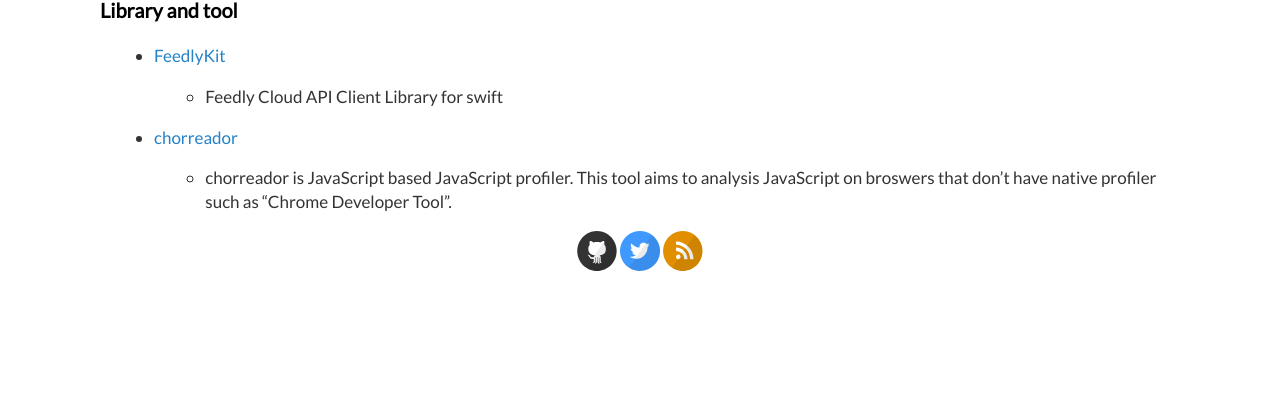
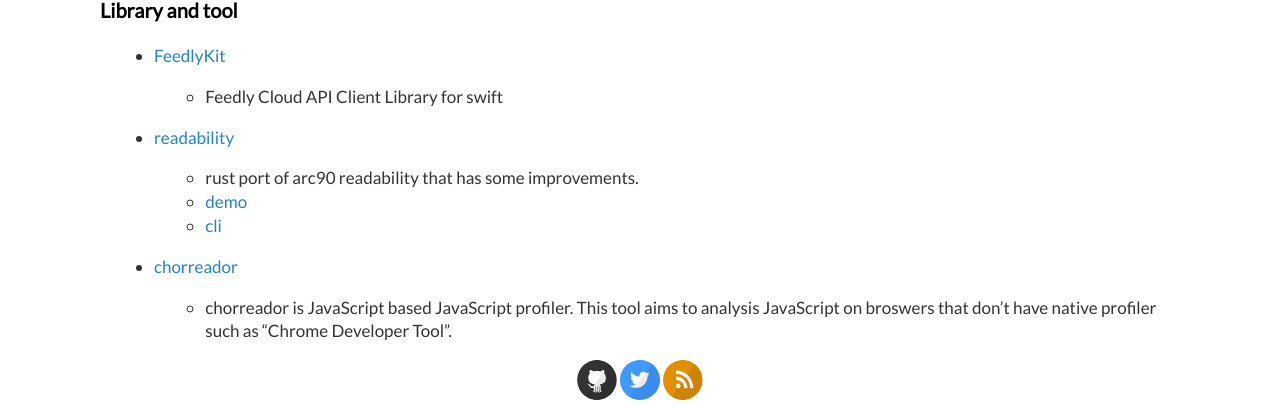
Before and after one commit to kumabook/kumabook.github.io, a Jekyll site: the page built from softwares.md, in a window 1280 px wide and 900 px high, scrolled down 790 px, cut to the strip 494-900 px from the top of the window. Built offline with Jekyll 4.4.1, drawn with Linux system fonts in a browser that asks for light colours; before the commit the page ends 1561 px from its top, so only the background shows below that.

Commit message:
Add readability to software.md

```diff
--- a/softwares.md
+++ b/softwares.md
@@ -25,5 +25,9 @@
 ## Library and tool
 * [FeedlyKit](https://github.com/kumabook/FeedlyKit)
   * Feedly Cloud API Client Library for swift
+* [readability](https://github.com/kumabook/readability)
+  * rust port of arc90 readability that has some improvements.
+  * [demo](https://readability-rs.herokuapp.com/web/index.html)
+  * [cli](https://github.com/kumabook/readability-rs/)
 * [chorreador](https://github.com/kumabook/chorreador)
   * chorreador is JavaScript based JavaScript profiler. This tool aims to analysis JavaScript on broswers that don't have native profiler such as "Chrome Developer Tool".
```
